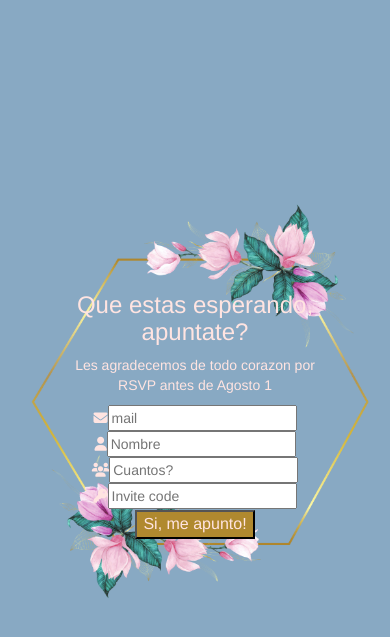
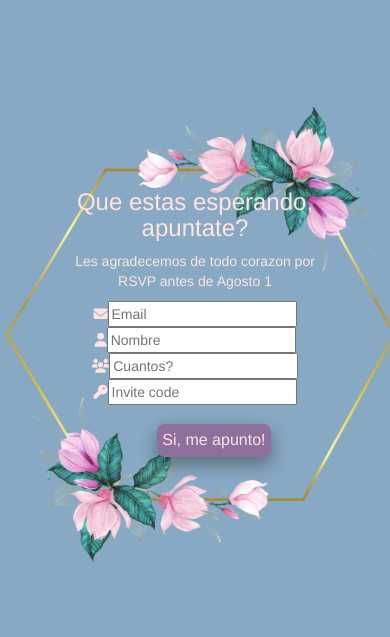
Before and after one commit to gespinozaceja/miboda, a website: page index.html in a window 390 px wide. Shown: the part 1302-1939 px from the top of the page. Drawn offline with nearby package versions, Linux system fonts and the light colour scheme.

Commit message:
fix responsive look for web and mobile

```diff
--- a/index.html
+++ b/index.html
@@ -11,7 +11,7 @@
     <style>
     </style>
 
-<div class="text-global">
+<div class="flex-container text-global">
     <div class="col-md-4">
         <a href="#">
             <img class="img-responsive"src="static/img/gerardo_mayde_home.png" alt="Home">
@@ -24,12 +24,10 @@
         </a>
     </div>
 
-    <section class="rsvp text-center" id="rsvp">
+    <div class="col-md-4 bg-img" >
+        <div class="center-form">
 
-    <div class="col-md-4 bg-img">
-        <div class="row text-center center-form">
-
-            <div class="col-md-6 col-md-offset-3">
+            <div>
                 <h3>Que estas esperando, apuntate?</h3>
                 <p>Les agradecemos de todo corazon por RSVP antes de Agosto 1</p>
                 <form id="rsvp-form" class="rsvp-form"
@@ -39,7 +37,7 @@
                         <div class="col-md-6 col-sm-6">
                             <div class="form-input-group">
                                 <i class="fa fa-envelope"></i><input type="email" name="email" class=""
-                                                                    placeholder="mail"
+                                                                    placeholder="Email"
                                                                     required>
                             </div>
                         </div>
@@ -81,12 +79,9 @@
         </div>
     </div>
 
-    </div>
 
+</div>
 
-
-</section>
-</div>
 <script src="https://kit.fontawesome.com/bec0faabce.js" crossorigin="anonymous"></script>
 <script src="https://code.jquery.com/jquery-1.9.1.min.js"></script>
 <script type="text/javascript" src="js/scripts.js"></script>
--- a/style.css
+++ b/style.css
@@ -1,9 +1,18 @@
 .btn-select {
     margin: 0 auto;
     text-align: center;
-    background-color: #b0892f;
+    background-color:#8e709d;
     font-size: 16px;
+    border: none;
+    padding: 2%;
+    margin-top: 7%;
+    box-shadow: 0 8px 16px 0 rgba(0,0,0,0.2), 0 6px 20px 0 rgba(0,0,0,0.19);
+    border-radius: 8px;
+    transition-duration: 0.3s;
+}
 
+.btn-select:hover{
+    opacity: 0.3;
 }
 
 .text-global {
@@ -13,19 +22,41 @@
 }
 
 .bg-img {
-    background-image: url('static/img/hex_flower_generic.png');
+    background-image: url('static/img/hex_flower_generic.png') ;
     background-repeat: no-repeat;
-    background-size: contain;
+    background-size: cover;
     background-position: center;
-    width: auto;
-    padding: 54%;
-    margin: 5%;
-    margin-right: 45% 0;
-    margin-left: 45% 0;
+    height: auto;
+    padding: 7%;
 }
 
 .center-form {
-    width: auto;
+    width: 100%;
     padding: 10%;
-    margin: 10%;
+    position: center;
+    margin-top: 35%;
+
 }
+
+.flex-container {
+    display: flex;
+    flex-direction: row;
+}
+
+@media (max-width:1000px){
+    .flex-container {
+        flex-direction: column;
+    }
+    .bg-img {
+        padding: 35%;
+    }
+    .center-form {
+        margin-top: auto;
+        padding: 15%;
+        padding-bottom: 30%;
+    }
+    .btn-select{
+        margin-left: 15%;
+    }
+
+}
```
Also changed, not shown: static/img/home-2.png.
